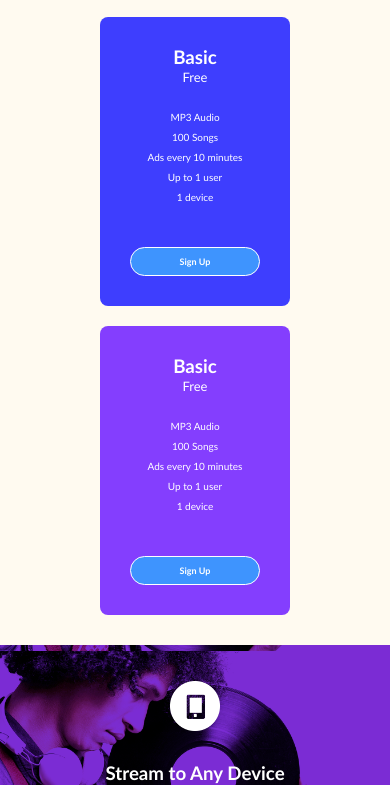
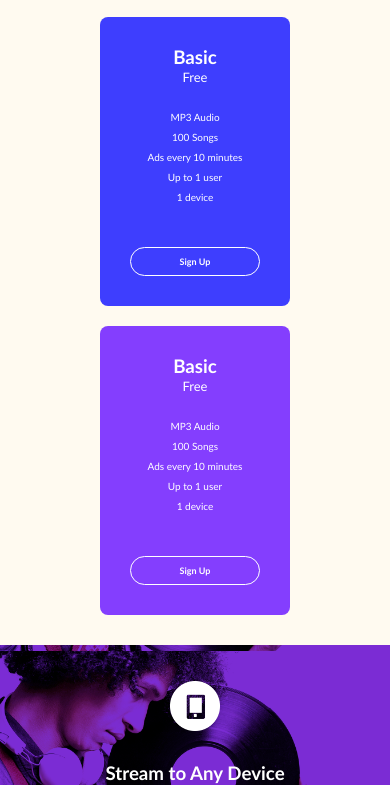
Before and after one commit to manabshy/brainstation2021WebDevelopment, a website built with Parcel: page index.html in a window 390 px wide. Shown: the part 868-1653 px from the top of the page. Built offline with nearby package versions, Linux system fonts and the light colour scheme.

Commit message:
finished mobile 1st

```diff
--- a/style.css
+++ b/style.css
@@ -177,7 +177,7 @@ button#pink-white {
 }
 
 button#translucent {
-  background-color:rgb(62, 148, 254);
+  background-color:rgb(62, 148, 254,0.0);
   border-color:white;
   color:white;
 }
```
